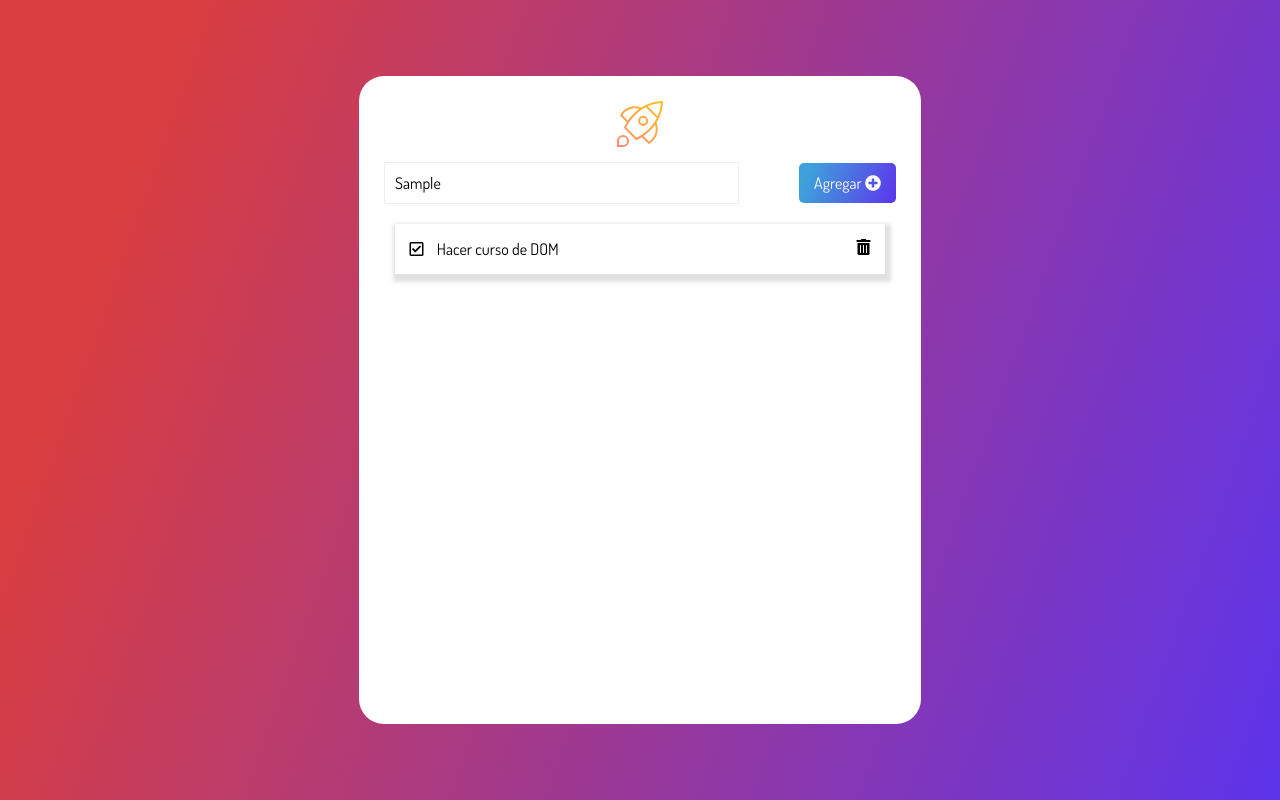
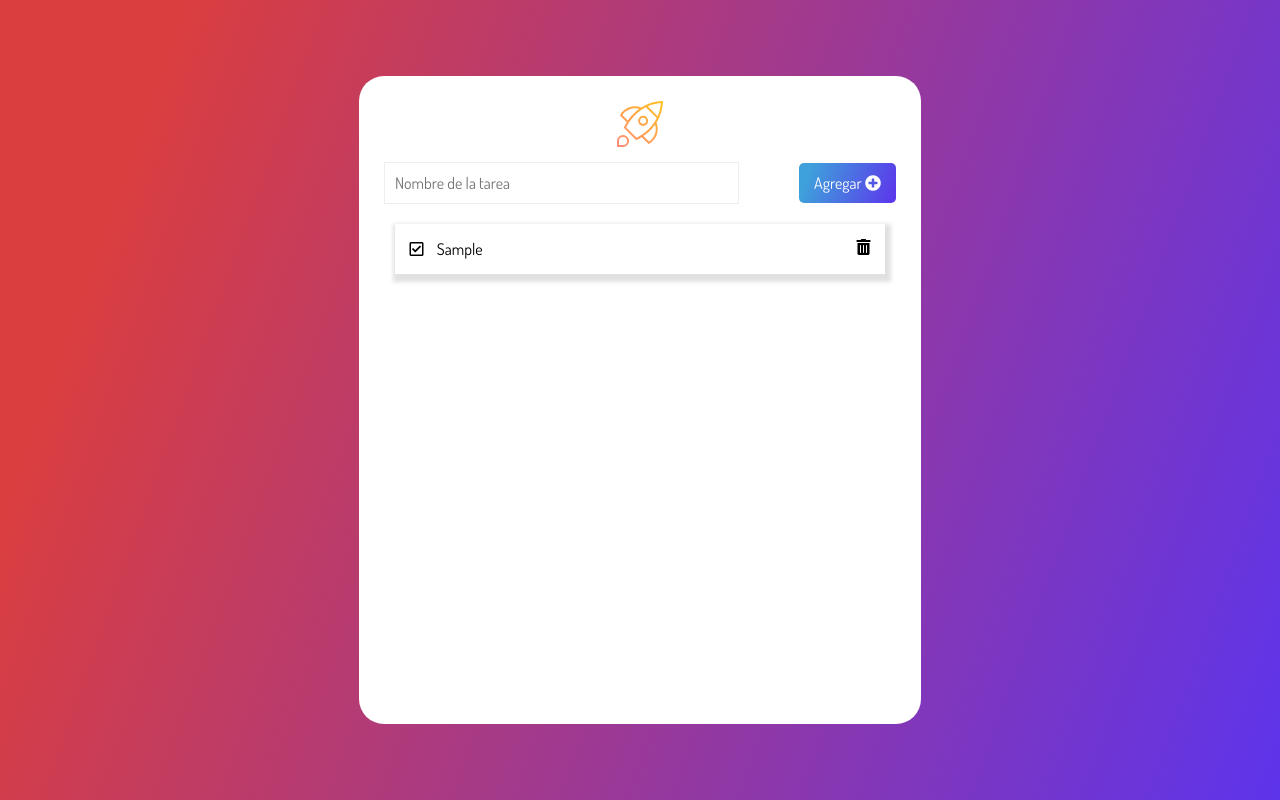
Before and after one commit to arturo0427/1821-manipulando-dom-con-js-proyecto_inicial, a plain HTML site: page index.html in a window 1280 px wide. Both pictures are taken after typing "Sample" into the empty fields and a click on the button "Agregar". Drawn offline with Linux system fonts and the light colour scheme.

Commit message:
Clase 03 completada

```diff
--- a/index.html
+++ b/index.html
@@ -26,14 +26,8 @@
           </button>
         </form>
       </div>
-      <ul class="cardsList">
-        <li class="card">
-          <div>
-            <i class="far fa-check-square icon"></i>
-            <span class="task">Hacer curso de DOM</span>
-          </div>
-          <i class="fas fa-trash-alt trashIcon icon"></i>
-        </li>
+      <ul class="cardsList" data-list>
+
       </ul>
     </div>
   </main>
--- a/script.js
+++ b/script.js
@@ -4,7 +4,21 @@ const btnAgregar = document.querySelector("[data-form-btn]");
 
 const createTask = (e) => {
     e.preventDefault();
-    const inputTare = document.querySelector("[data-form-input]");
-    console.log(inputTare)
+    const inputTask = document.querySelector("[data-form-input]");
+    const valueInput = inputTask.value;
+    const list = document.querySelector("[data-list]");
+    const task = document.createElement('li');
+    task.classList.add("card");
+    const content = `
+    <div>
+    <i class="far fa-check-square icon"></i>
+    <span class="task">${valueInput}</span>
+    </div>
+    <i class="fas fa-trash-alt trashIcon icon"></i>`;
+
+    task.innerHTML = content;
+    list.appendChild(task)
+    console.log(content);
+    inputTask.value = "";
 };
 btnAgregar.addEventListener("click", createTask);
```
